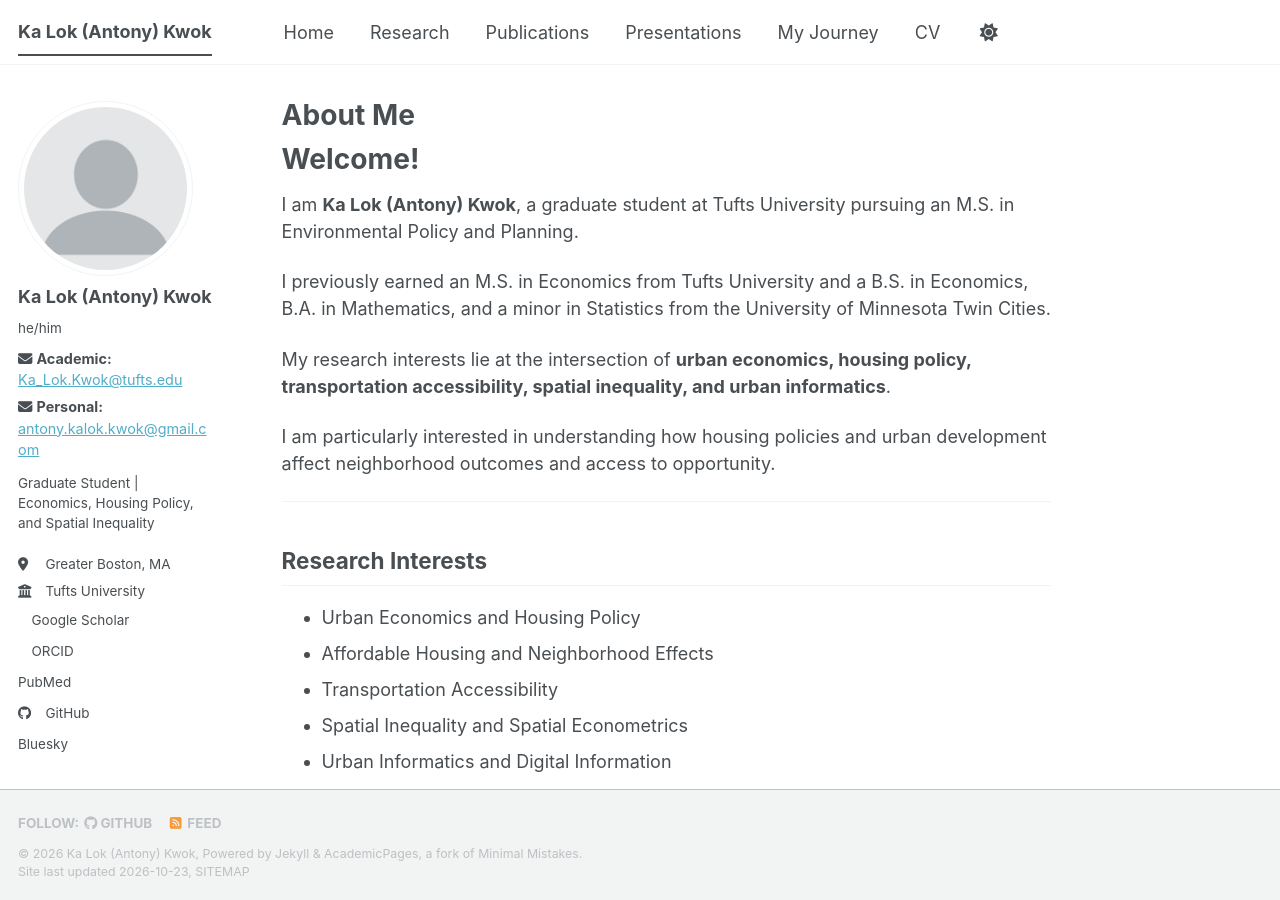
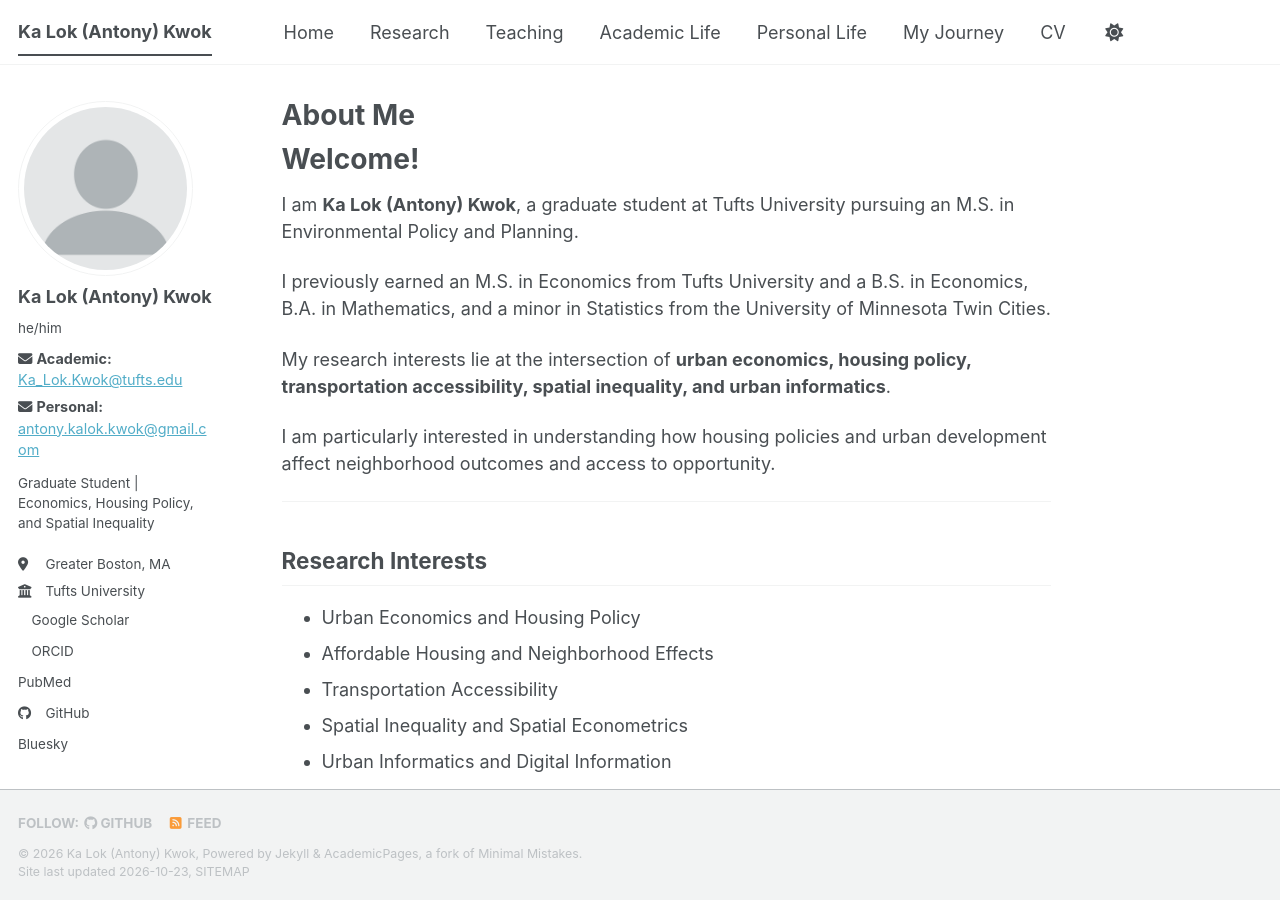
Before and after one commit to AntonyKaLokKwok/AntonyKaLokKwok.github.io, a Jekyll site: the page built from _pages/about.md, in a window 1280 px wide and 900 px high. Built offline with Jekyll 4.4.1, drawn with Linux system fonts in a browser that asks for light colours; a style sheet for code colours, icons or effects is not loaded.

Commit message:
Organize academic portfolio: update _data/navigation.yml

```diff
--- a/_data/navigation.yml
+++ b/_data/navigation.yml
@@ -1,19 +1,15 @@
-
 main:
   - title: "Home"
     url: /
-
   - title: "Research"
     url: /research/
-
-  - title: "Publications"
-    url: /publications/
-
-  - title: "Presentations"
-    url: /talks/
-
+  - title: "Teaching"
+    url: /teaching/
+  - title: "Academic Life"
+    url: /academic-life/
+  - title: "Personal Life"
+    url: /personal-life/
   - title: "My Journey"
     url: /my-journey/
-
   - title: "CV"
     url: /cv/
```
